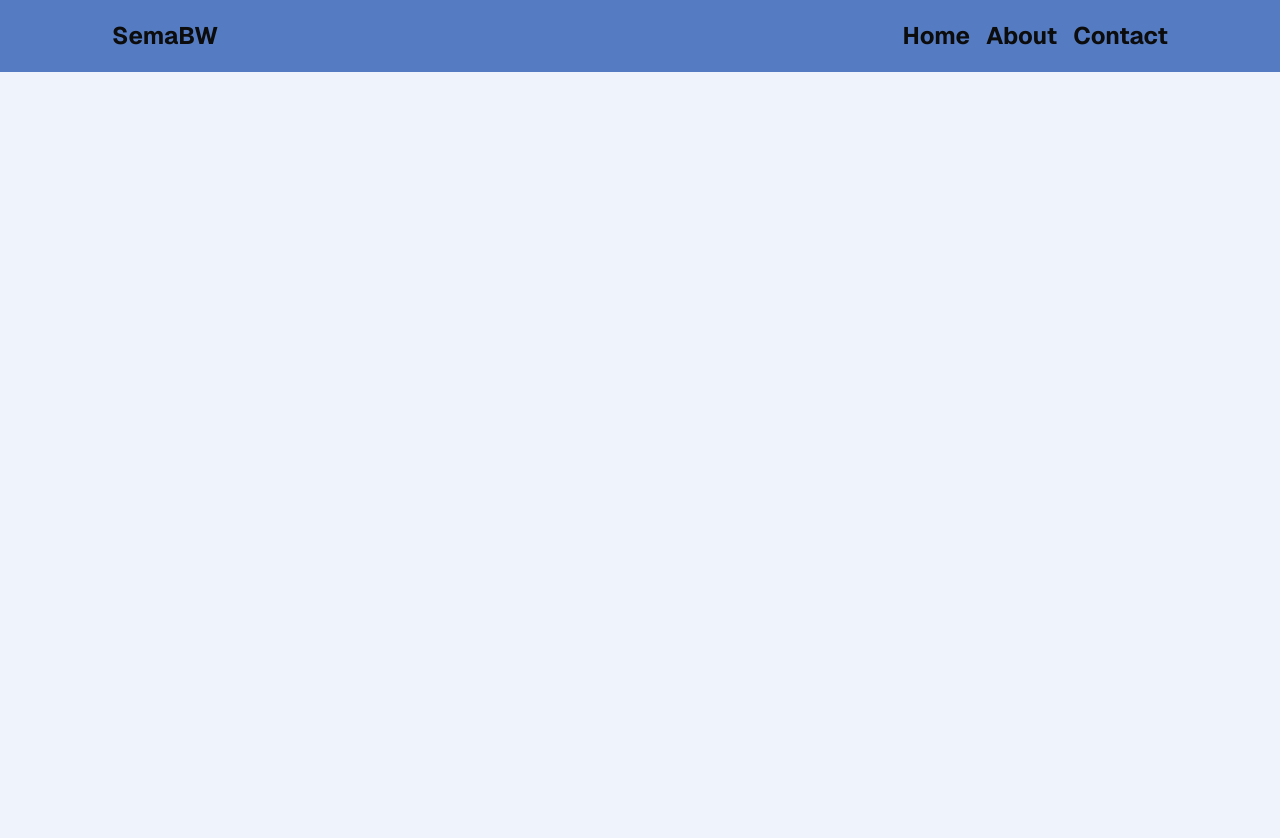
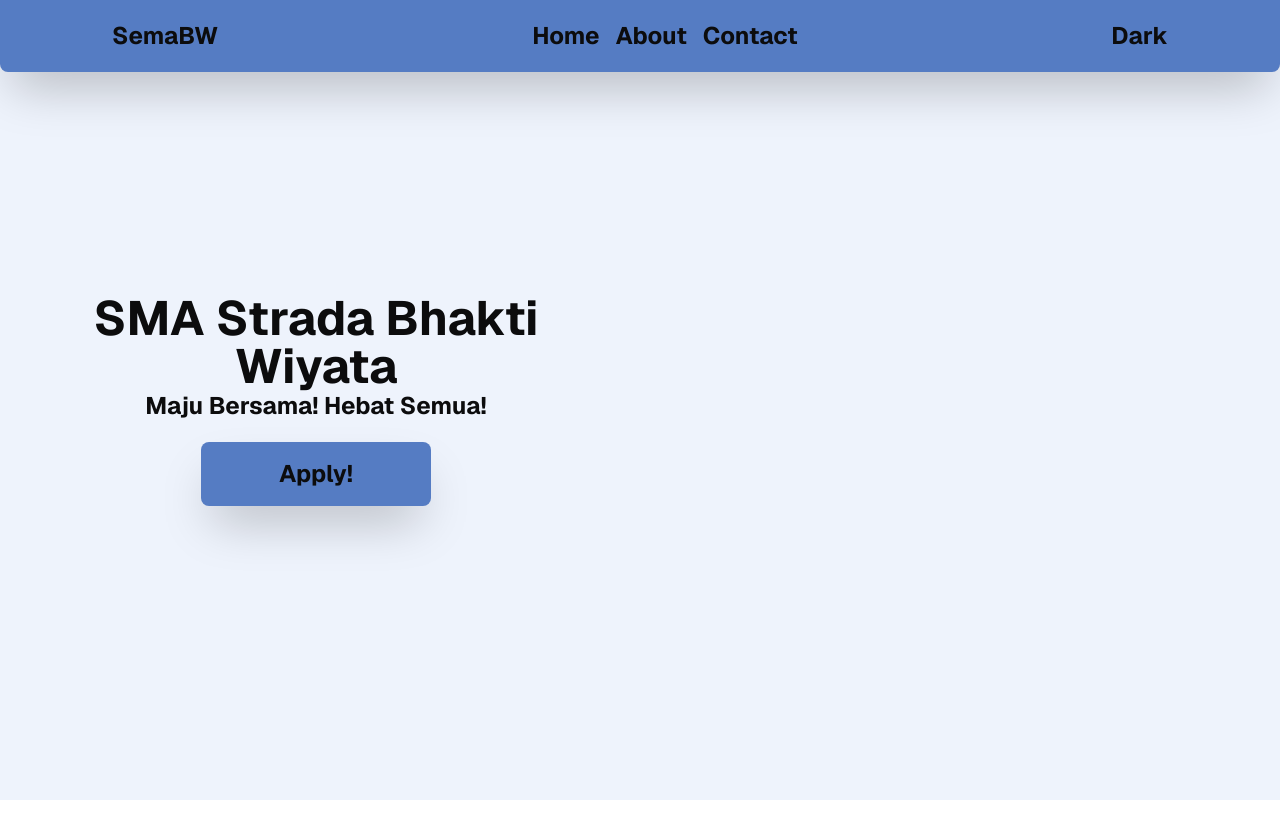
Before and after one commit to aspectxlol/bwsite, a Next.js app: page / in a window 1280 px wide. Shown: the top 838 px of the page. After the commit the page ends 800 px from the top, so only its background shows below. Built offline with nearby package versions, Linux system fonts and the light colour scheme.

Commit message:
push 1 homepage kinda done

```diff
--- a/src/components/Navbar.tsx
+++ b/src/components/Navbar.tsx
@@ -1,9 +1,21 @@
 import Link from "next/link";
 import NavCSS from './Navbar.module.css'
+import { useState, useEffect } from "react";
 
 export default function Navbar() {
+  const [theme, setTheme] = useState('light');
+
+  useEffect(() => {
+    document.documentElement.setAttribute('data-theme', theme);
+  }, [theme]);
+
+  const toggleTheme
+    = () => {
+      setTheme(theme === 'light' ? 'dark' : 'light');
+    };
+
   return (
-    <nav className="flex items-center justify-between bg-primary p-5 md:px-28">
+    <nav className="flex items-center justify-between bg-primary p-5 md:px-28 shadow-2xl rounded-b-lg absolute top-0 z-50 w-full">
       <div className="flex items-center gap-4">
         <Link href="/" className="text-text font-bold text-2xl">
           SemaBW
@@ -20,6 +32,11 @@
           Contact
         </Link>
       </div>
+      <div>
+        <button className="text-text font-bold text-2xl transition-all" onClick={toggleTheme}>
+          {theme === 'light' ? 'Dark' : 'Light'}
+        </button>
+      </div>
     </nav>
   );
 }
--- a/src/pages/index.tsx
+++ b/src/pages/index.tsx
@@ -16,7 +16,29 @@
       </Head>
       <Navbar />
       <main className="flex min-h-screen flex-col items-center justify-center bg-background">
+        <div className="grid md:grid-cols-2 gap-4 h-full">
+          <div className="h-full justify-center items-center p-10">
+            <h1 className="text-text font-bold text-5xl text-center">
+              SMA Strada Bhakti Wiyata
+            </h1>
+            <p className="text-center text-text font-bold text-2xl w-full">
+              Maju Bersama! Hebat Semua!
+            </p>
+            <div className="w-full justify-center items-center text-center">
+              <button
+                className="bg-primary text-text font-bold text-2xl py-4 px-8 rounded-lg shadow-2xl transition-all hover:bg-secondary hover:text-text w-5/12 mt-5"
+                onClick={() => { location.href = 'https://linktr.ee/PMBSMASTRADABHAKTIWIYATA38' }}
+              >
+                Apply!
+              </button>
+            </div>
+          </div>
+          <div>
+            <h1 className="text-text font-bold text-5xl">
 
+            </h1>
+          </div>
+        </div>
       </main>
     </>
   );
--- a/src/styles/globals.css
+++ b/src/styles/globals.css
@@ -1,6 +1,14 @@
 @tailwind base;
 @tailwind components;
 @tailwind utilities;
+
+:root {
+  --text: #0c0c0d;
+  --background: #eef3fc;
+  --primary: #557cc3;
+  --secondary: #8eafec;
+  --accent: #4383f9;
+}
 
 :root[data-theme="light"] {
   --text: #0c0c0d;
```
